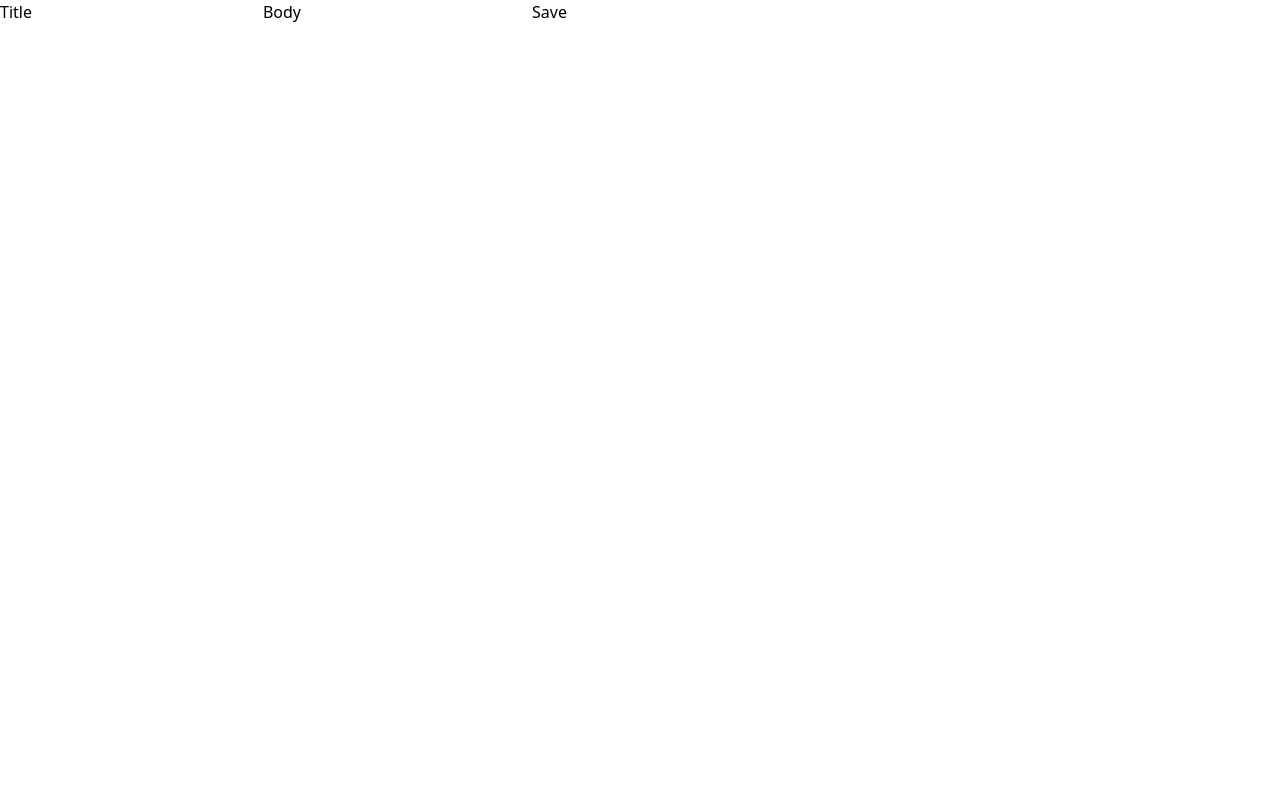
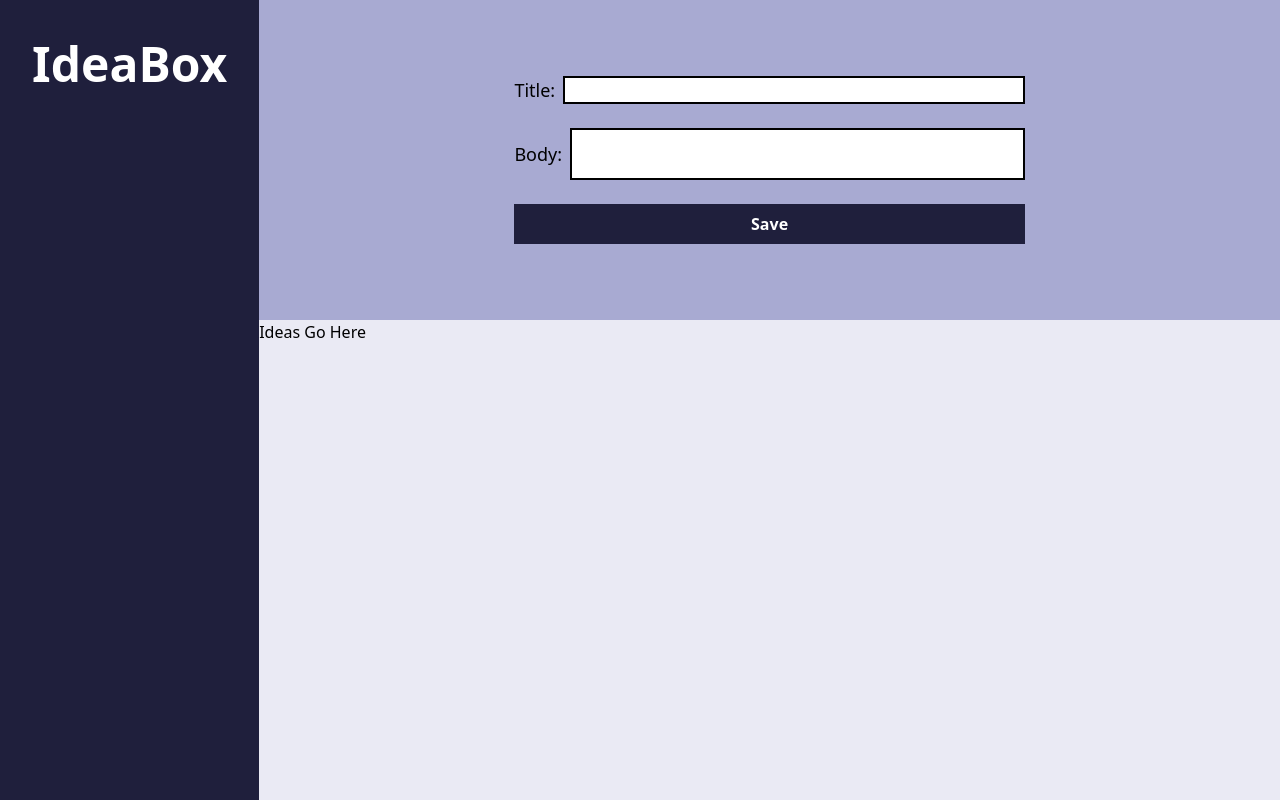
Before and after one commit to Jesusborjas006/ideabox, a React (Vite) app: page / in a window 1280 px wide. Built offline with nearby package versions, Linux system fonts and the light colour scheme.

Commit message:
Create sidebar with styling and add styling to form

```diff
--- a/src/App.tsx
+++ b/src/App.tsx
@@ -1,9 +1,15 @@
 import Form from "./components/Form";
+import Ideas from "./components/Ideas";
+import SideBar from "./components/SideBar";
 
 function App() {
   return (
-    <main>
-      <Form />
+    <main className="flex h-screen">
+      <SideBar />
+      <section className="w-full">
+        <Form />
+        <Ideas />
+      </section>
     </main>
   );
 }
--- a/src/components/Form.tsx
+++ b/src/components/Form.tsx
@@ -1,13 +1,33 @@
 const Form = () => {
   return (
-    <form>
-      <label htmlFor="title">Title</label>
-      <input id="title" type="text" />
+    <form className="bg-[#A8AAD2] h-[40%] flex items-center">
+      <div className="w-[50%] mx-auto flex flex-col gap-y-6">
+        <div className="flex">
+          <label className="text-lg" htmlFor="title">
+            Title:
+          </label>
+          <input
+            className="border-2 border-black ml-2 w-full"
+            id="title"
+            type="text"
+          />
+        </div>
 
-      <label htmlFor="body">Body</label>
-      <input id="body" type="text" />
+        <div className="flex items-center">
+          <label className="text-lg" htmlFor="body">
+            Body:
+          </label>
+          <textarea
+            className="border-2 border-black ml-2 w-full resize-none"
+            id="body"
+            rows={2}
+          ></textarea>
+        </div>
 
-      <button>Save</button>
+        <button className="bg-[#1f1f3C] text-white font-semibold py-2">
+          Save
+        </button>
+      </div>
     </form>
   );
 };
--- /dev/null
+++ b/src/components/Ideas.tsx
@@ -0,0 +1,9 @@
+const Ideas = () => {
+  return (
+    <section className="bg-[#EAEAF4] h-[60%]">
+      <h2>Ideas Go Here</h2>
+    </section>
+  );
+};
+
+export default Ideas;
--- /dev/null
+++ b/src/components/SideBar.tsx
@@ -0,0 +1,9 @@
+const SideBar = () => {
+  return (
+    <section className="bg-[#1f1f3C] text-white ">
+      <h1 className="text-5xl font-bold pt-10 px-8">IdeaBox</h1>
+    </section>
+  );
+};
+
+export default SideBar;
```
